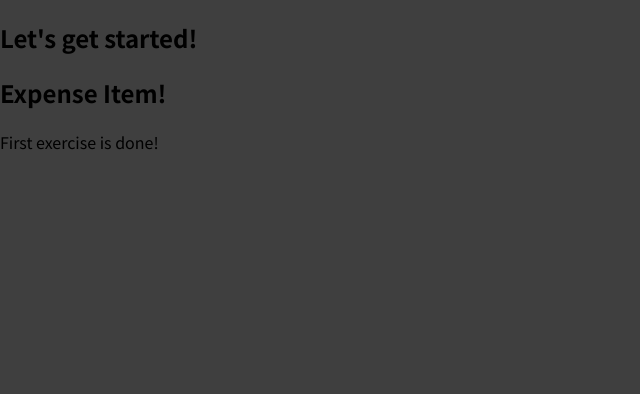
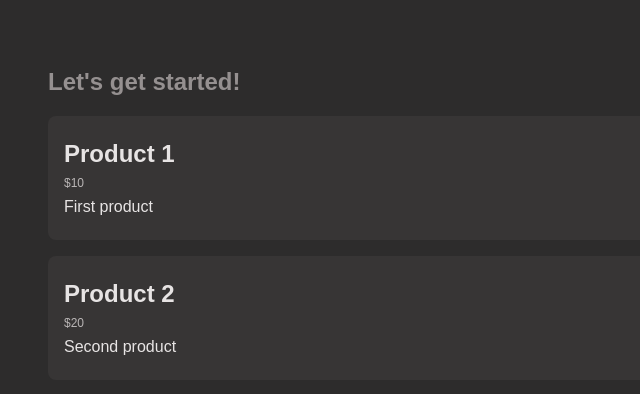
Before and after one commit to GabrielOliveira-1/expenses-app, a JavaScript app: page / in a window 1280 px wide. Shown: the top 394 px of the page, without its empty margins (0-640 px from the left). Built offline with nearby package versions, Linux system fonts and the light colour scheme.

Commit message:
Implement props and code challenge 5 done

```diff
--- a/src/App.js
+++ b/src/App.js
@@ -2,11 +2,54 @@
 import ExpenseItem from "./Components/ExpenseItem";
 
 function App() {
+  const expenses = [
+    {
+      id: "e1",
+      title: "Toilet Paper",
+      amount: 94.12,
+      date: new Date(2020, 7, 14),
+    },
+    { id: "e2", title: "New TV", amount: 799.49, date: new Date(2021, 2, 12) },
+    {
+      id: "e3",
+      title: "Car Insurance",
+      amount: 294.67,
+      date: new Date(2021, 2, 28),
+    },
+    {
+      id: "e4",
+      title: "New Desk (Wooden)",
+      amount: 450,
+      date: new Date(2021, 5, 12),
+    },
+  ];
+
   return (
     <div>
       <h2>Let's get started!</h2>
-      <ExpenseItem></ExpenseItem>
-      <ExerciseComponent></ExerciseComponent>
+
+      {/* <ExerciseComponent></ExerciseComponent> */}
+
+      <ExpenseItem
+        title={expenses[0].title}
+        amount={expenses[0].amount}
+        date={expenses[0].date}
+      ></ExpenseItem>
+      <ExpenseItem
+        title={expenses[1].title}
+        amount={expenses[1].amount}
+        date={expenses[1].date}
+      ></ExpenseItem>
+      <ExpenseItem
+        title={expenses[2].title}
+        amount={expenses[2].amount}
+        date={expenses[2].date}
+      ></ExpenseItem>
+      <ExpenseItem
+        title={expenses[3].title}
+        amount={expenses[3].amount}
+        date={expenses[3].date}
+      ></ExpenseItem>
     </div>
   );
 }
--- /dev/null
+++ b/src/AppCC5.js
@@ -0,0 +1,36 @@
+import Product from "./Components/Product";
+
+
+function App() {
+  const demoProducts = [
+    {
+      title: "Product 1",
+      price: 10,
+      description: "First product",
+    },
+    {
+      title: "Product 2",
+      price: 20,
+      description: "Second product",
+    },
+  ];
+
+  return (
+    <div>
+      <h2>Let's get started!</h2>
+
+      <Product
+        title={demoProducts[0].title}
+        price={demoProducts[0].price}
+        description={demoProducts[0].description}
+      ></Product>
+      <Product
+        title={demoProducts[1].title}
+        price={demoProducts[1].price}
+        description={demoProducts[1].description}
+      ></Product>
+    </div>
+  );
+}
+
+export default App;
--- /dev/null
+++ b/src/Components/ExpenseItem.css
@@ -0,0 +1,56 @@
+.expense-item {
+  display: flex;
+  justify-content: space-between;
+  align-items: center;
+  box-shadow: 0 2px 8px rgba(0, 0, 0, 0.25);
+  padding: 0.5rem;
+  margin: 1rem 0;
+  border-radius: 12px;
+  background-color: #4b4b4b;
+}
+
+.expense-item__description {
+  display: flex;
+  flex-direction: column;
+  gap: 1rem;
+  align-items: flex-end;
+  flex-flow: column-reverse;
+  justify-content: flex-start;
+  flex: 1;
+}
+
+.expense-item h2 {
+  color: #3a3a3a;
+  font-size: 1rem;
+  flex: 1;
+  margin: 0 1rem;
+  color: white;
+}
+
+.expense-item__price {
+  font-size: 1rem;
+  font-weight: bold;
+  color: white;
+  background-color: #40005d;
+  border: 1px solid white;
+  padding: 0.5rem;
+  border-radius: 12px;
+}
+
+@media (min-width: 580px) {
+  .expense-item__description {
+    flex-direction: row;
+    align-items: center;
+    justify-content: flex-start;
+    flex: 1;
+  }
+
+  .expense-item__description h2 {
+    font-size: 1.25rem;
+  }
+
+  .expense-item__price {
+    font-size: 1.25rem;
+    padding: 0.5rem 1.5rem;
+  }
+}
--- a/src/Components/ExpenseItem.js
+++ b/src/Components/ExpenseItem.js
@@ -1,5 +1,15 @@
-function ExpenseItem() {
-  return <h2>Expense Item!</h2>;
+import "./ExpenseItem.css";
+
+function ExpenseItem(props) {
+  return (
+    <div className="expense-item">
+      <div>{props.date.toISOString()}</div>
+      <div className="expense-item__description">
+        <h2>{props.title}</h2>
+        <div className="expense-item__price">${props.amount}</div>
+      </div>
+    </div>
+  );
 }
 
 export default ExpenseItem;
--- /dev/null
+++ b/src/Components/Product.css
@@ -0,0 +1,25 @@
+body {
+  font-family: sans-serif;
+  margin: 0;
+  padding: 3rem;
+  background-color: #2d2c2c;
+  color: #959090;
+}
+
+.product {
+  margin: 1rem 0;
+  padding: 1rem;
+  background-color: #373535;
+  color: #e7e4e4;
+  border-radius: 8px;
+}
+
+.product h2,
+.product p {
+  margin: 0.5rem 0;
+}
+
+.price {
+  font-size: 0.75rem;
+  color: #bab6b6;
+}
--- /dev/null
+++ b/src/Components/Product.js
@@ -0,0 +1,13 @@
+import "./Product.css";
+
+function Product(props) {
+  return (
+    <article className="product">
+      <h2>{props.title}</h2>
+      <p className="price">${props.price}</p>
+      <p>{props.description}</p>
+    </article>
+  );
+}
+
+export default Product;
--- a/src/index.css
+++ b/src/index.css
@@ -1,11 +1,11 @@
-@import url('https://fonts.googleapis.com/css2?family=Noto+Sans+JP:wght@400;700&display=swap');
+@import url("https://fonts.googleapis.com/css2?family=Noto+Sans+JP:wght@400;700&display=swap");
 
 * {
   box-sizing: border-box;
 }
 
 html {
-  font-family: 'Noto Sans JP', sans-serif;
+  font-family: "Noto Sans JP", sans-serif;
 }
 
 body {
```
Also changed, not shown: src/index.js (+5 -5 lines).
